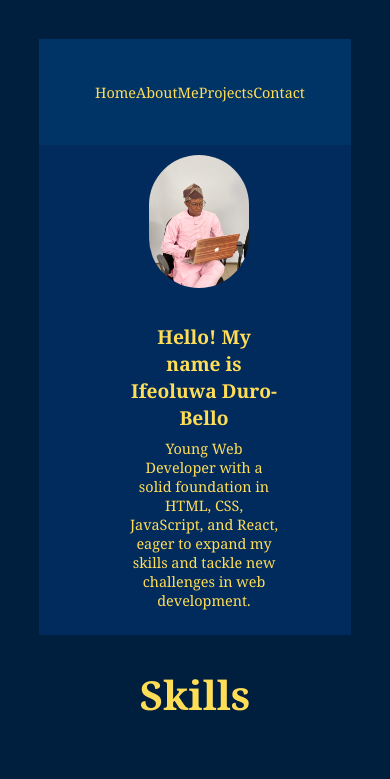
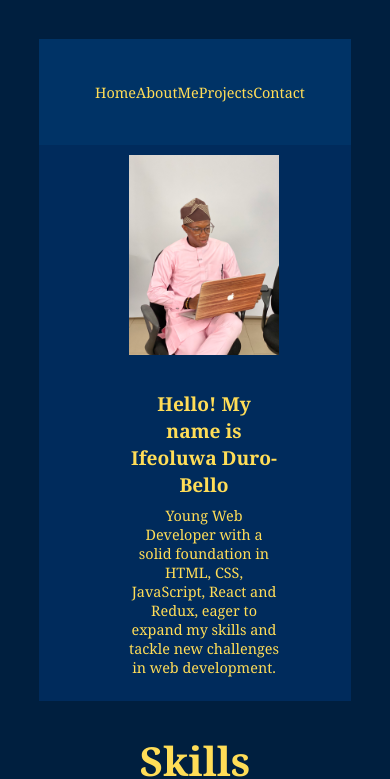
Before and after one commit to IfeoluwaGIT/my-portfolio, a React (Create React App) app: page / in a window 390 px wide. Shown: the top 779 px of the page. Built offline with nearby package versions, Linux system fonts and the light colour scheme.

Commit message:
further changes to meadia queries

```diff
--- a/src/components/AboutMe/AboutMe.js
+++ b/src/components/AboutMe/AboutMe.js
@@ -8,7 +8,7 @@ const AboutMe = () => {
       <h2>About Me</h2>
       <div className="content">
         <p>
-        I'm a dynamic professional with a background in law and a passion for technology, merging analytical prowess with creative innovation. With expertise in front-end development, including HTML, CSS, JavaScript, and React, I craft intuitive user experiences that marry legal integrity with cutting-edge design. My journey from law to tech reflects my commitment to continuous learning and adaptability, allowing me to navigate complex challenges with clarity and precision. Beyond work, I find inspiration in sports, family, and music, fostering a balanced lifestyle that fuels my creativity and drive.
+        I'm a dynamic professional with a background in law and a passion for technology, merging analytical prowess with creative innovation. With expertise in front-end development, including HTML, CSS, JavaScript, React and Redux, I craft intuitive user experiences, with cutting-edge design. My journey from law to tech reflects my commitment to continuous learning and adaptability, allowing me to navigate complex challenges with clarity and precision. Beyond work, I find inspiration in sports, family, and music, fostering a balanced lifestyle that fuels my creativity and drive.
         </p>
 
       </div>
--- a/src/components/Header/Header.css
+++ b/src/components/Header/Header.css
@@ -68,10 +68,13 @@ header {
     .header-container{
       display: block;
       margin-left: 30px;
+      justify-content: center;
 
     }
     .logo {
-    margin-left: 70px;
+    margin-left: 50px;
+    width: 150px;
+    border-radius: 0%;
     }
 
    header h1 {
@@ -89,4 +92,7 @@ header {
       text-align: center;
 
     }
+    p.description{
+      white-space: normal; /* Removes line breaks */
+    }
   }
--- a/src/components/Header/Header.js
+++ b/src/components/Header/Header.js
@@ -10,7 +10,7 @@ const Header = () => {
       <img src={iboy} alt="Logo" className="logo" />
         <div className="text-container">
       <h1>Hello! My name is Ifeoluwa Duro-Bello</h1>
-      <p className="description">Young Web Developer with a solid foundation in HTML, CSS, JavaScript, and React, eager to expand my skills and tackle new challenges in web development.</p>
+      <p className="description">Young Web Developer with a solid foundation in HTML, CSS, JavaScript, React and Redux, eager to expand my skills and tackle new challenges in web development.</p>
       </div>
       </div>
     </header>
```
